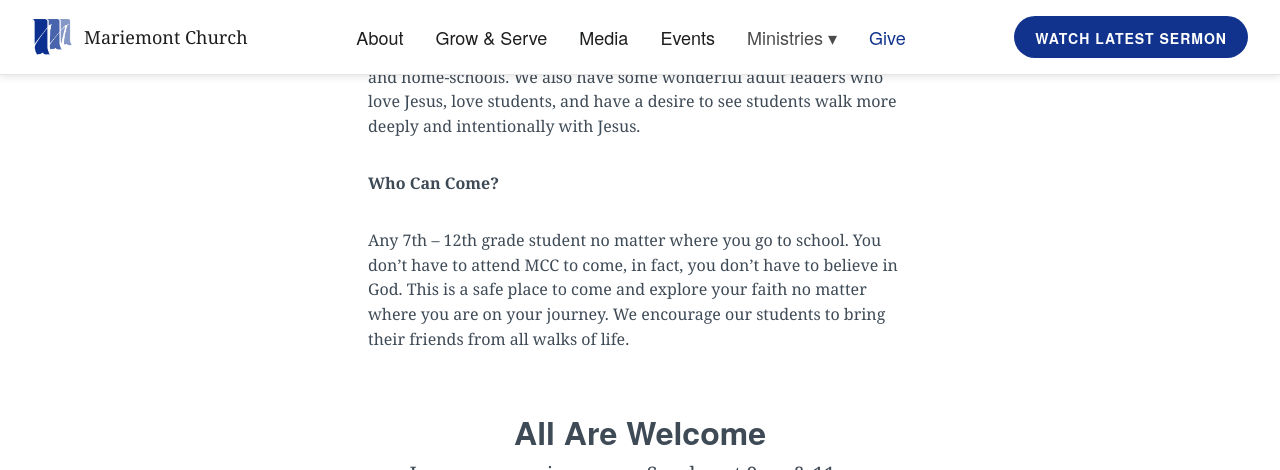
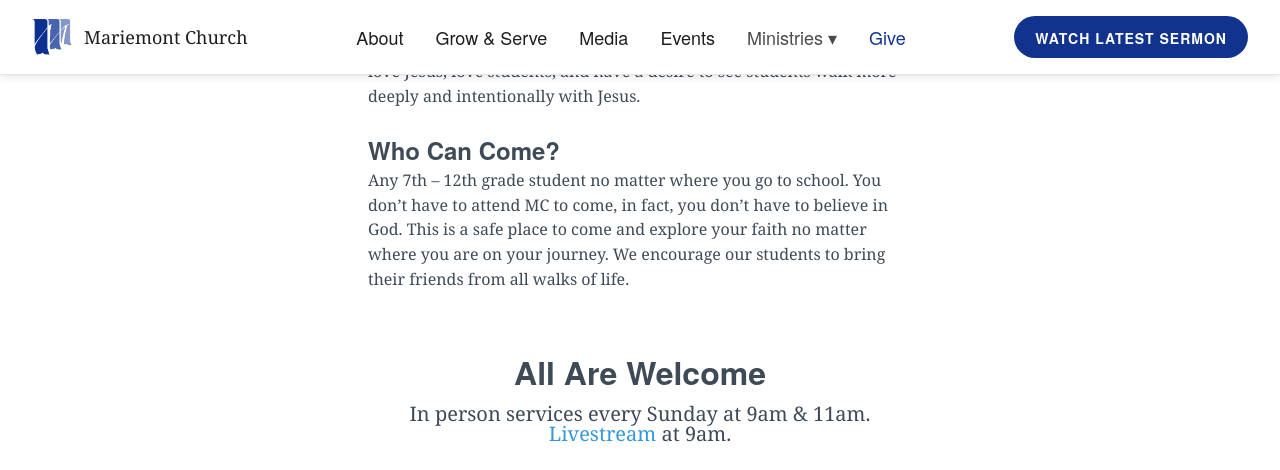
Before and after one commit to lukemoderwell/mariemont, a Jekyll site: the page built from club-168-9th-12th-grade.md, in a window 1280 px wide and 900 px high, scrolled down 2014 px, cut to the strip 0-470 px from the top of the window. Built offline with Jekyll 4.4.1, drawn with Linux system fonts in a browser that asks for light colours; nearby versions of some CDN libraries.

Commit message:
Updated Club 168 9th 12th Grade

```diff
--- a/club-168-9th-12th-grade.md
+++ b/club-168-9th-12th-grade.md
@@ -45,12 +45,12 @@
 
 The main point we draw from this is that there is no junior Holy Spirit. The Father is happy to use anyone who makes themselves available for kingdom works; so when we look at our students, we see Disciples of Jesus with gifting, power, authority, and purpose as disciples of Jesus.
 
-**Coming to Our Meetings?**
+### **Coming to Our Meetings?**
 
 We meet on Sunday mornings immediately after the 11:00 service from 12:30 p.m. - 2:00 p.m. on the second floor of the Parish Center. A typical meeting consists of food and drinks, some fun games, worship, sharing, and small group breakouts. Many times in these small groups students will encourage, listen to, and pray for each other.
 
 We have students from the tristate area who attend public, private, and home-schools. We also have some wonderful adult leaders who love Jesus, love students, and have a desire to see students walk more deeply and intentionally with Jesus.
 
-**Who Can Come?**
+### **Who Can Come?**
 
-Any 7th – 12th grade student no matter where you go to school. You don’t have to attend MCC to come, in fact, you don’t have to believe in God. This is a safe place to come and explore your faith no matter where you are on your journey. We encourage our students to bring their friends from all walks of life.
+Any 7th – 12th grade student no matter where you go to school. You don’t have to attend MC to come, in fact, you don’t have to believe in God. This is a safe place to come and explore your faith no matter where you are on your journey. We encourage our students to bring their friends from all walks of life.
```
